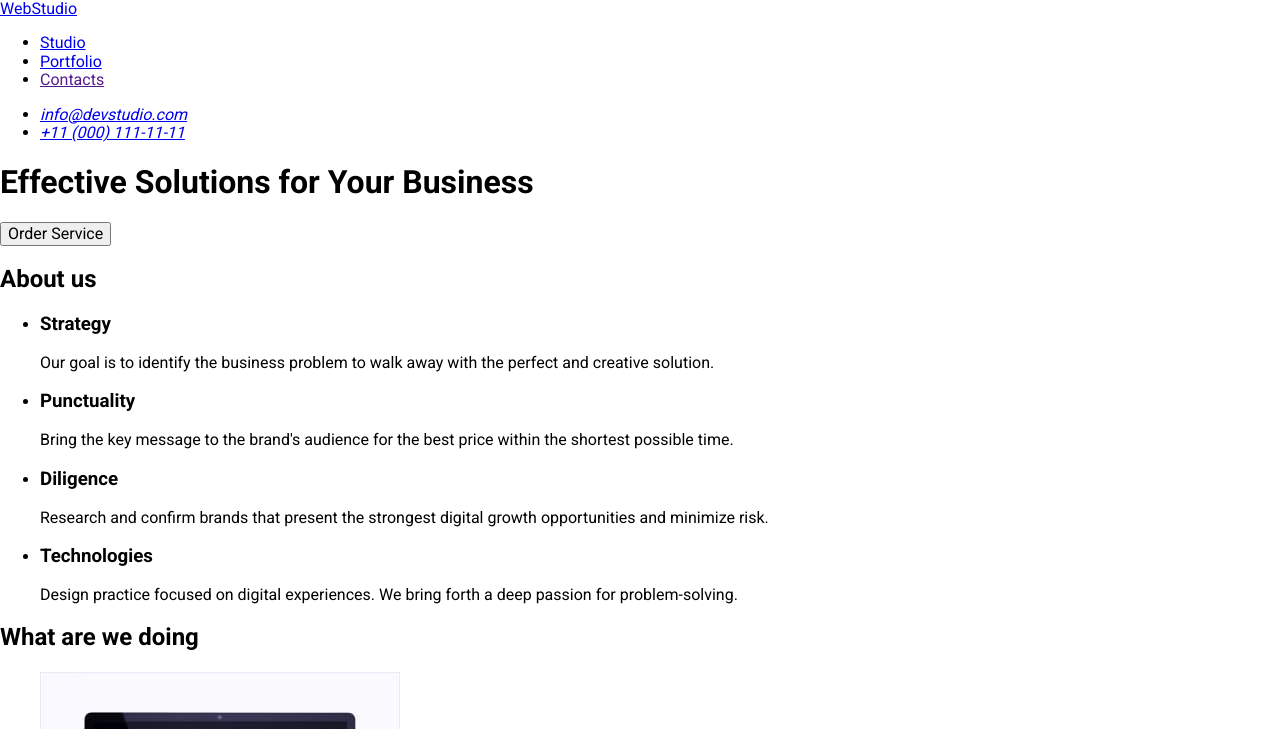
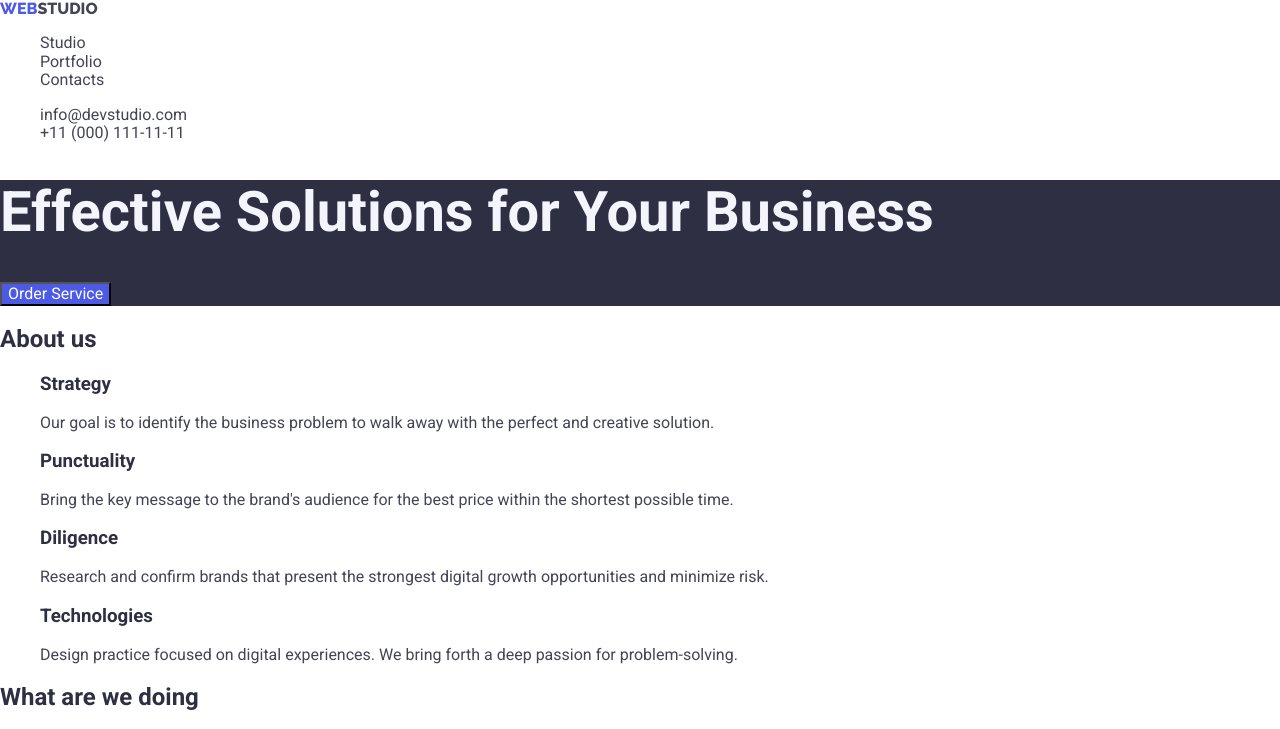
Before and after one commit to YuriiM-Owl/goit-markup-hw-02, a plain HTML site: page index.html in a window 1280 px wide. Shown: the top 729 px of the page. Drawn offline with Linux system fonts and the light colour scheme.

Commit message:
css going on

```diff
--- a/css/styles.css
+++ b/css/styles.css
@@ -2,20 +2,87 @@
   /** Fonts **/
   --f-global-font: 'Roboto', sans-serif;
   --f-logo-font: 'Raleway', sans-serif;
+  /* font size */
+  --fsz-main-title: 56px;
+  --fsz-section-title: 36px;
+  --fsz-local-title: 20px;
+  --fsz-body: 16px;
+  --fsz-body-medium: 24px;
+  --fsz-small: 12px;
+  --fsz-button: 16px;
+  --fsz-link: 12px;
 
   /** Colors **/
-  /* elements' styles */
-  --c-primary: #4d5ae5;
-  --c-effects: #404bbf;
+  --c-background: #ffffff;
   /* text styles */
   --c-text-main: #434455;
   --c-text-subtle: #8e8f99;
-}
-
-* {
-  box-sizing: border-box;
+  /* elements' styles */
+  --c-primary: #4d5ae5;
+  --c-effect: #404bbf;
+  --c-decoration-dark: #2e2f42;
+  --c-decoration-light: #f4f4fd;
+  --c-modal-bg: #fcfcfc;
+  --c-modal-ovl: #2e2f4266;
+  --c-hero-bg: #2e2f42b2;
+  /* effects */
+  --c-success: #31d0aa;
+  --c-accent: #e7e9fc;
 }
 
 body {
+  background-color: var(--c-background);
   font-family: var(--f-global-font);
+  color: var(--c-text-main);
+  font-size: var(--fsz-body);
 }
+
+h1 {
+  color: var(--c-decoration-light);
+  font-size: var(--fsz-main-title);
+}
+
+h2,
+h3,
+h4,
+h5,
+h6 {
+  color: var(--c-decoration-dark);
+}
+
+ul,
+ol {
+  list-style-type: none;
+}
+
+address {
+  font-style: normal;
+}
+
+a {
+  text-decoration: none;
+  color: var(--c-text-main);
+}
+
+.e-logo {
+  font-family: var(--f-logo-font);
+  text-transform: uppercase;
+  font-weight: 800;
+}
+
+.e-logo-accent {
+  color: var(--c-primary);
+}
+
+.c-banner {
+  background-color: var(--c-decoration-dark);
+}
+
+.e-btn {
+  font-size: var(--fsz-button);
+}
+
+.e-btn--order {
+  color: var(--c-background);
+  background-color: var(--c-primary);
+}
--- a/index.html
+++ b/index.html
@@ -20,7 +20,9 @@
     <!-- Header -->
     <header class="c-header">
       <nav class="c-nav">
-        <a class="e-logo" href="./index.html">WebStudio</a>
+        <a class="e-logo" href="./index.html"
+          ><span class="e-logo-accent">Web</span>Studio</a
+        >
         <ul class="c-nav-list">
           <li class="c-nav-list-item">
             <a class="c-nav-list-link" href="./index.html">Studio</a>
@@ -51,13 +53,13 @@
     <!-- Page content -->
     <main>
       <!-- Banner -->
-      <section>
-        <h1>Effective Solutions for Your Business</h1>
-        <button type="button">Order Service</button>
+      <section class="c-banner">
+        <h1 class="e-main-title">Effective Solutions for Your Business</h1>
+        <button class="e-btn e-btn--order" type="button">Order Service</button>
       </section>
       <!-- About us -->
-      <section>
-        <h2>About us</h2>
+      <section class="c-about">
+        <h2 class="e-section-title">About us</h2>
         <ul>
           <li>
             <h3>Strategy</h3>
@@ -91,7 +93,7 @@
       </section>
       <!-- What are we doing -->
       <section>
-        <h2>What are we doing</h2>
+        <h2 class="e-section-title">What are we doing</h2>
         <ul>
           <li>
             <img
@@ -118,7 +120,7 @@
       </section>
       <!-- Our Team -->
       <section>
-        <h2>Our Team</h2>
+        <h2 class="e-section-title">Our Team</h2>
         <ul>
           <li>
             <img
@@ -161,7 +163,9 @@
     </main>
     <!-- Footer -->
     <footer>
-      <a href="./index.html">WebStudio</a>
+      <a class="e-logo" href="./index.html"
+        ><span class="e-logo-accent">Web</span>Studio</a
+      >
       <p>
         Increase the flow of customers and sales for your business with digital
         marketing & growth solutions.
```
